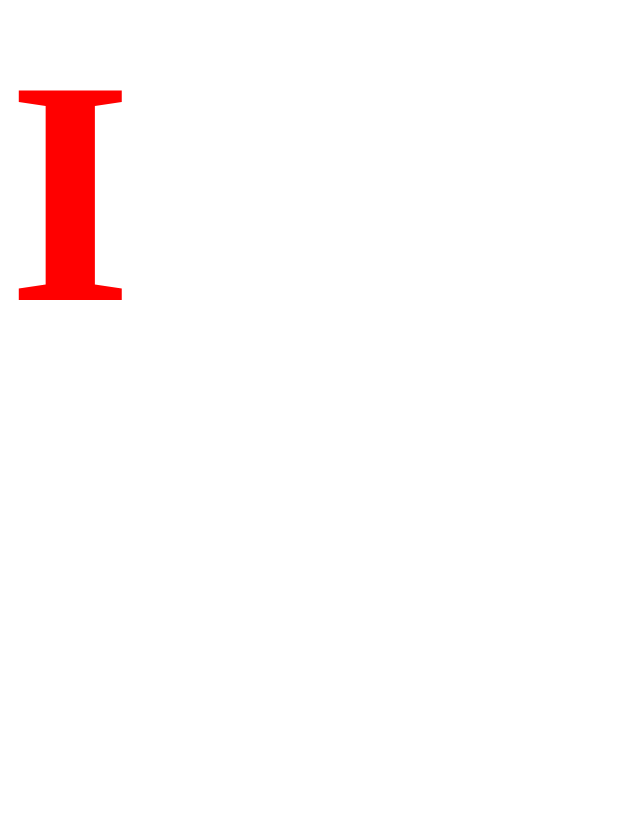
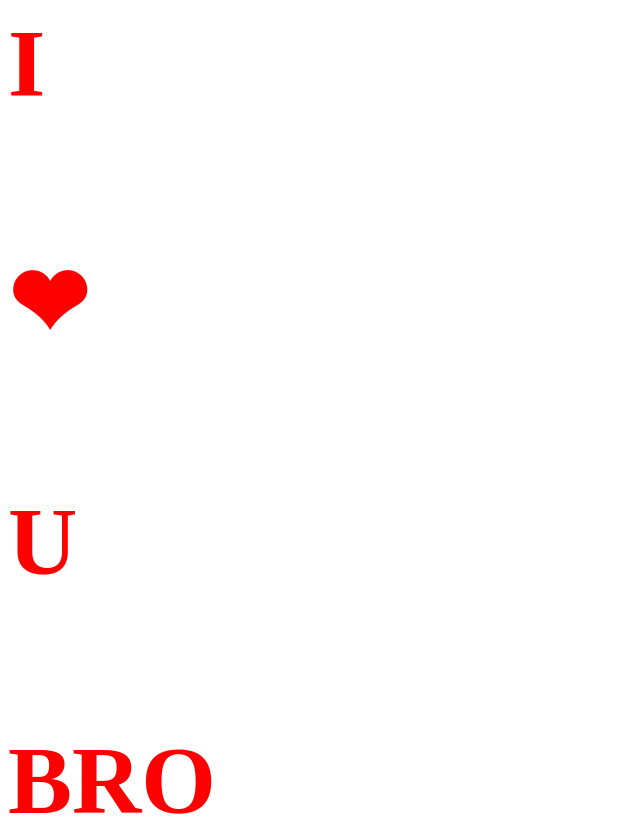
Before and after one commit to CodewithVVK/Newbyme, a plain HTML site: page index.html in a window 1280 px wide. Shown: the top 839 px of the page, without its empty margins (0-640 px from the left). Drawn offline with Linux system fonts and the light colour scheme.

Commit message:
Update index.html

```diff
--- a/index.html
+++ b/index.html
@@ -3,7 +3,7 @@
   <title>love you</title>
 <style>
 h4, h2{
-font-size:20em;
+font-size:6em;
 color:red;
 }
 </style>
```
